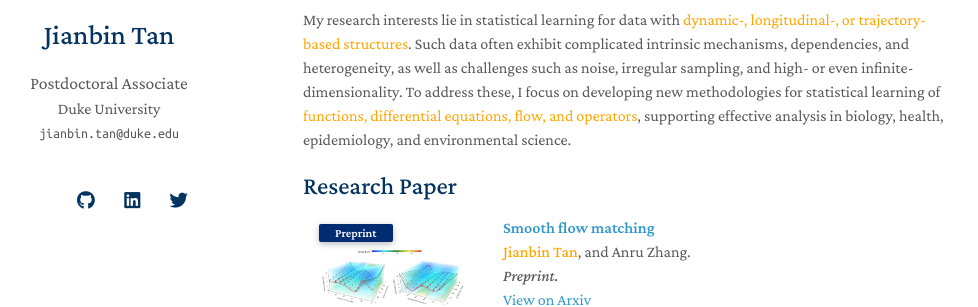
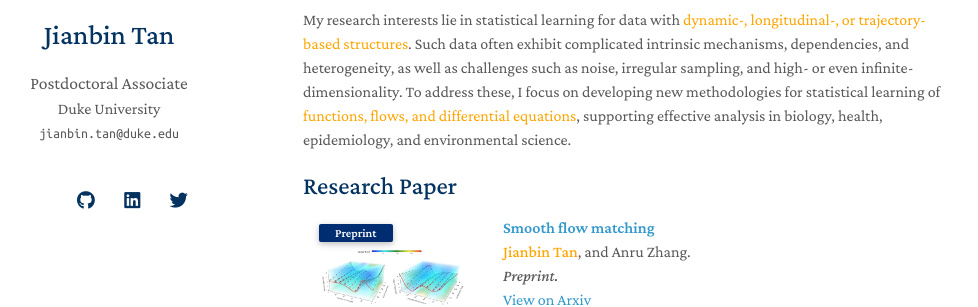
Before and after one commit to Tan-jianbin/Tan-jianbin.github.io, a Jekyll site: the page built from index.md, in a window 1280 px wide and 900 px high. Shown: the part 217-524 px from the top of the window, without its empty margins (167-1145 px from the left). Built offline with Jekyll 4.4.1, drawn with Linux system fonts in a browser that asks for light colours; nearby versions of some CDN libraries; a style sheet for code colours, icons or effects is not loaded; our own code applies the rules of GitHub Pages for plain Markdown files.

Commit message:
Update index.md

```diff
--- a/index.md
+++ b/index.md
@@ -6,5 +6,5 @@ layout: homepage
 
 I am currently a [Postdoctoral Associate](https://biostat.duke.edu/profile/jianbin-tan) in the Department of Biostatistics & Bioinformatics, Duke University, supervised by Prof. [Anru Zhang](https://anruzhang.github.io) and Prof. [Pixu Shi](https://pixushi.github.io). I received my PhD in Statistics from Sun Yat-sen University in 2023, advised by Prof. [Hui Huang](http://cfas.ruc.edu.cn/kydw/zzyjy/hh/index.htm). I was a [visiting student](https://statlab905.github.io/author/jianbin-tan/) working with Prof. [Xueqin Wang](https://bs.ustc.edu.cn/english/profile.php?id=650) in the School of Management, USTC, in 2022.
 
-My research interests lie in statistical learning for data with <span style="color: orange;">dynamic-, longitudinal-, or trajectory- based structures</span>. Such data often exhibit complicated intrinsic mechanisms, dependencies, and heterogeneity, as well as challenges such as noise, irregular sampling, and high- or even infinite-dimensionality. To address these, I focus on developing new methodologies for statistical learning of  <span style="color: orange;"> functions, differential equations, flow, and operators</span>, supporting effective analysis in biology, health, epidemiology, and environmental science.
+My research interests lie in statistical learning for data with <span style="color: orange;">dynamic-, longitudinal-, or trajectory- based structures</span>. Such data often exhibit complicated intrinsic mechanisms, dependencies, and heterogeneity, as well as challenges such as noise, irregular sampling, and high- or even infinite-dimensionality. To address these, I focus on developing new methodologies for statistical learning of  <span style="color: orange;"> functions, flows, and differential equations</span>, supporting effective analysis in biology, health, epidemiology, and environmental science.
 {% include_relative _includes/publications.md %}
```
